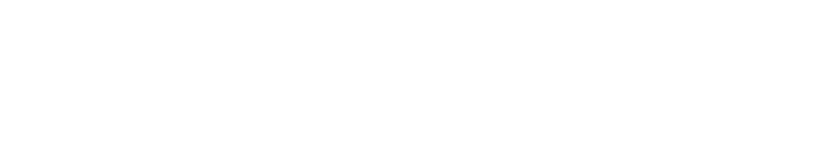
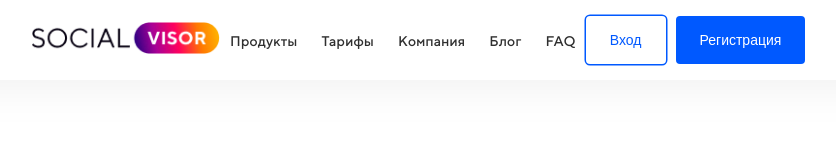
Before and after one commit to Skeinc/Landging-Pages, a plain HTML site: page Social-Visor/index.html in a window 1280 px wide. Shown: the whole page, without its empty margins (224-1060 px from the left). Drawn offline with Linux system fonts and the light colour scheme.

Commit message:
add flex, variables styles, ongoing header

```diff
--- a/Social-Visor/index.html
+++ b/Social-Visor/index.html
@@ -12,6 +12,65 @@
     <link rel="stylesheet" href="styles/global.css">
 </head>
 <body>
+    <div class="page-wrapper">
+        <!-- Header -->
+        <header class="header">
+            <div class="header-container">
+                <div class="header-container__row flex-row flex-align-center">
+                    <div class="brand">
+                        <img class="brand-image" src="assets/icons/logotype.png" alt="Brand logo">
+                    </div>
 
+                    <nav class="menu">
+                        <ul class="menu-list flex-row flex-align-center">
+                            <li class="menu-list__item">
+                                <a class="menu-link" href="#">Продукты</a>
+                            </li>
+
+                            <li class="menu-list__item">
+                                <a class="menu-link" href="#">Тарифы</a>
+                            </li>
+
+                            <li class="menu-list__item">
+                                <a class="menu-link" href="#">Компания</a>
+                            </li>
+
+                            <li class="menu-list__item">
+                                <a class="menu-link" href="#">Блог</a>
+                            </li>
+
+                            <li class="menu-list__item">
+                                <a class="menu-link" href="#">FAQ</a>
+                            </li>
+                        </ul>
+                    </nav>
+
+                    <div class="controllers flex-row flex-align-center">
+                        <button type="button" class="button button-header__secondary flex-center-center">
+                            <p>Вход</p>
+                        </button>
+
+                        <button type="button" class="button button-header__primary flex-center-center">
+                            <p>Регистрация</p>
+                        </button>
+                    </div>
+                </div>
+
+                <div class="header-container__overlay">
+
+                </div>
+
+                <div class="header-container__dropdown">
+
+                </div>
+            </div>
+        </header>
+
+        <!-- Main -->
+        <main></main>
+
+        <!-- Footer -->
+        <footer></footer>
+    </div>
 </body>
 </html>
--- /dev/null
+++ b/Social-Visor/styles/base/flex.css
@@ -0,0 +1,25 @@
+.flex-row {
+    display: flex;
+    flex-direction: row;
+}
+
+.flex-column {
+    display: flex;
+    flex-direction: column;
+}
+
+.flex-center-center {
+    display: flex;
+    align-items: center;
+    justify-content: center;
+}
+
+.flex-align-center {
+    display: flex;
+    align-items: center;
+}
+
+.flex-justify-center {
+    display: flex;
+    justify-content: center;
+}
--- /dev/null
+++ b/Social-Visor/styles/base/variables.css
@@ -0,0 +1,12 @@
+:root {
+    --black-color: rgb(0, 0, 0);
+    --white-color: rgb(255, 255, 255);
+    --dark-color: rgb(47, 47, 47);
+    --blue-color: rgb(0, 89, 255);
+    --green-color: rgb(0, 182, 124);
+    --primary-color-1: rgb(28, 0, 128);
+    --primary-color-2: rgb(167, 0, 150);
+    --primary-color-3: rgb(255, 0, 94);
+    --primary-color-4: rgb(255, 120, 0);
+    --primary-color-5: rgb(255, 187, 0);
+}
--- /dev/null
+++ b/Social-Visor/styles/components/button/button.css
@@ -0,0 +1,42 @@
+.button {
+    width: auto;
+    height: auto;
+    appearance: none;
+    outline: none;
+    border: none;
+    border-radius: 4px;
+    padding: 16px 0px;
+    gap: 10px;
+    cursor: pointer;
+    transition: all 0.3s ease;
+
+    &:hover {
+        border-radius: 8px;
+    }
+
+    p {
+        font-weight: 500;
+        font-size: 14px;
+    }
+}
+
+.button-header__primary {
+    height: 48px;
+    background-color: var(--blue-color);
+    padding: 16px 24px;
+
+    p {
+        color: var(--white-color);
+    }
+}
+
+.button-header__secondary {
+    height: 48px;
+    box-shadow: 0 0 0 1.5px var(--blue-color);
+    background-color: var(--white-color);
+    padding: 16px 24px;
+
+    p {
+        color: var(--blue-color);
+    }
+}
--- a/Social-Visor/styles/global.css
+++ b/Social-Visor/styles/global.css
@@ -1,11 +1,89 @@
+@import 'components/button/button.css';
+@import 'base/variables.css';
 @import 'base/normalize.css';
 @import 'base/reset.css';
 @import 'base/fonts.css';
+@import 'base/flex.css';
 
 body {
     margin: 0;
     padding: 0;
     font-family: 'TT Norms', sans-serif;
-    background-color: rgb(255, 255, 255);
+    background-color: var(--white-color);
+    color: var(--dark-color);
     box-sizing: border-box;
 }
+
+.page-wrapper {
+    width: 100%;
+    height: auto;
+}
+
+.header {
+    width: 100%;
+    height: auto;
+    background-color: rgba(255, 255, 255, 0.4);
+    -webkit-box-shadow: 0px 0px 52px 0px rgba(0, 0, 0, 0.08);
+    -moz-box-shadow: 0px 0px 52px 0px rgba(0, 0, 0, 0.08);
+    box-shadow: 0px 0px 52px 0px rgba(0, 0, 0, 0.08);
+}
+
+.header-container {
+    width: 100%;
+    height: auto;
+    padding: 16px 0px;
+    position: relative;
+}
+
+.header-container__row {
+    width: 100%;
+    height: auto;
+    align-items: center;
+    justify-content: space-between;
+    padding: 0px 20%;
+    gap: 10px;
+}
+
+.brand {
+    width: auto;
+    height: auto;
+}
+
+.brand-image {
+    width: auto;
+    height: 32px;
+}
+
+.menu {
+    width: auto;
+    height: auto;
+}
+
+.menu-list {
+    width: auto;
+    height: auto;
+    gap: 24px;
+}
+
+.menu-list__item {
+    width: auto;
+    height: auto;
+}
+
+.menu-link {
+    font-weight: 500;
+    font-size: 14px;
+    letter-spacing: 0.2px;
+    color: var(--dark-color);
+    transition: all 0.3s ease;
+
+    &:hover {
+        color: var(--blue-color);
+    }
+}
+
+.controllers {
+    width: auto;
+    height: auto;
+    gap: 10px;
+}
```
Also changed, not shown: Social-Visor/assets/icons/logotype.png (added).
